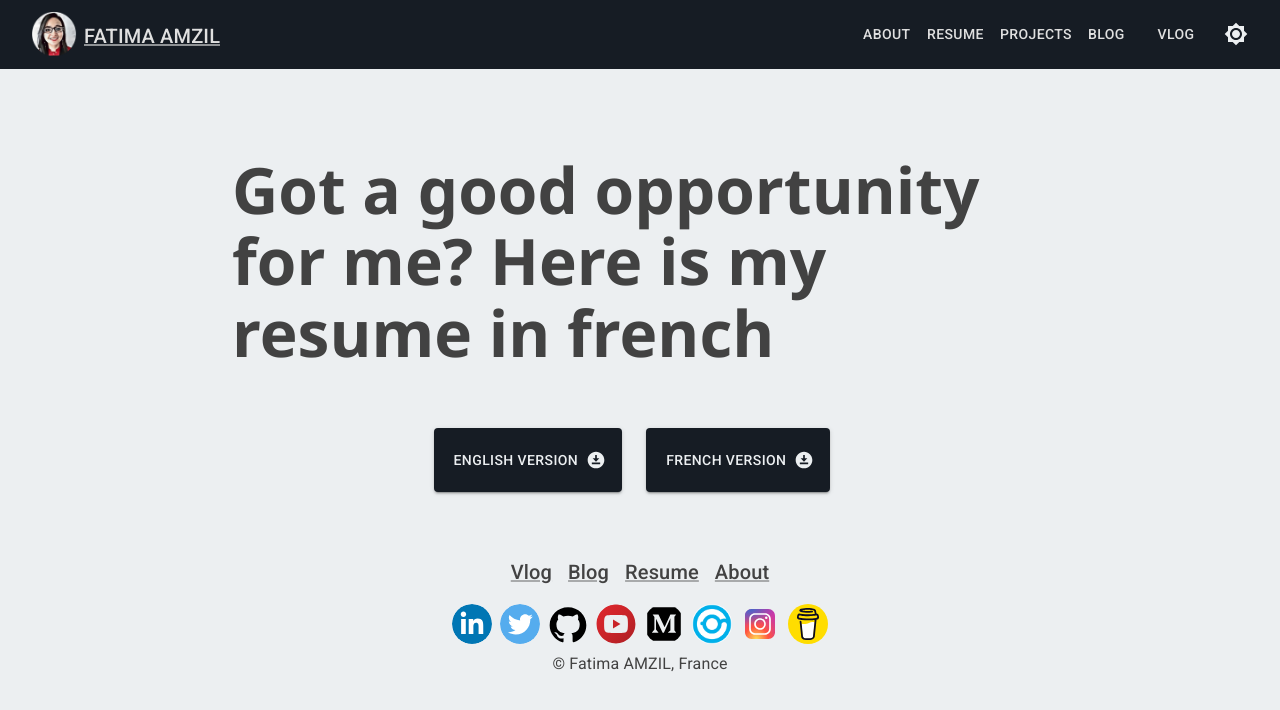
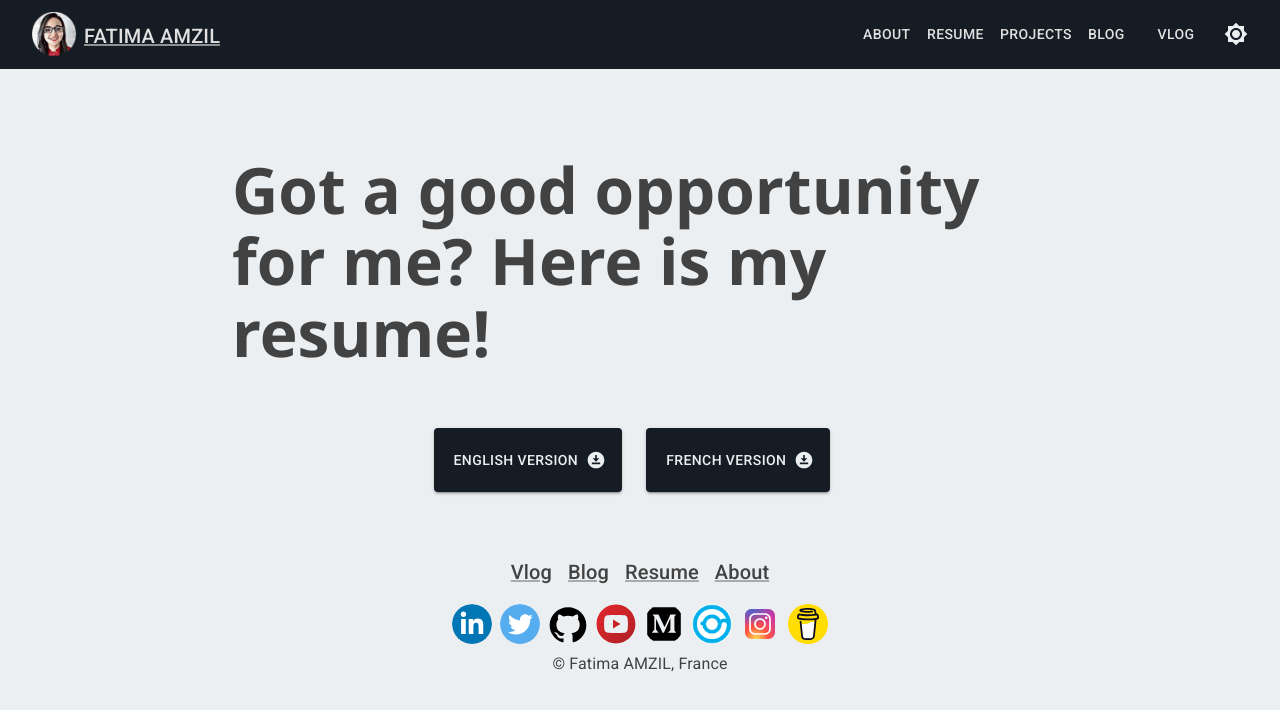
Before and after one commit to famzila/official-website, a React (Create React App) app: page /resume in a window 1280 px wide. Shown: the top 710 px of the page. Built offline with nearby package versions, Linux system fonts and the light colour scheme.

Commit message:
Fix resume download message

```diff
--- a/src/pages/Resume.jsx
+++ b/src/pages/Resume.jsx
@@ -59,7 +59,7 @@ export default function Resume() {
                 maxWidth: "800px",
             }}
             >
-                Got a good opportunity for me? Here is my resume in {language}
+                Got a good opportunity for me? Here is my resume!
             </Typography>
 
             <Stack direction="row"  spacing={3} sx={{ display: "flex", justifyContent: "space-between"}}>
```
